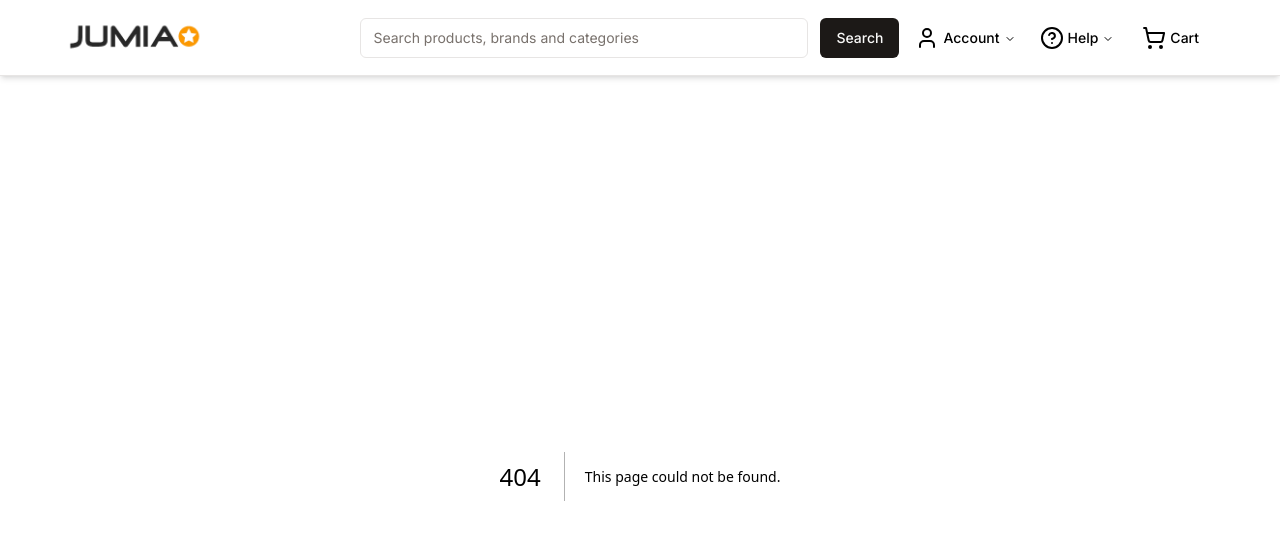
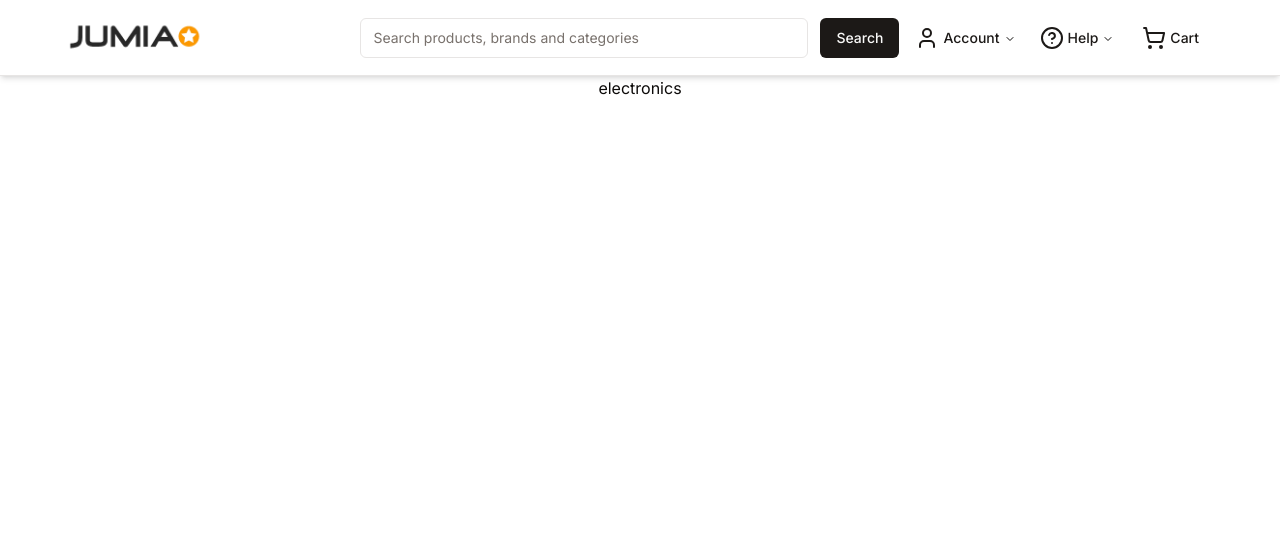
Before and after one commit to JoshIri360/jumia-clone, a Next.js app: page /category/electronics in a window 1280 px wide. Before the commit this address had no page. Shown: the top 540 px of the page. Built offline with nearby package versions, Linux system fonts and the light colour scheme.

Commit message:
📦 NEW: Add next-themes package and implement theme provider

```diff
--- /dev/null
+++ b/app/category/[id]/page.tsx
@@ -0,0 +1,24 @@
+export function generateStaticParams() {
+  return [
+    { id: "exercise-and-fitness" },
+    { id: "electronics" },
+    { id: "lingerie" },
+    { id: "clothing" },
+    { id: "kids-fashion" },
+    { id: "home-decor" },
+    { id: "shoes" },
+    { id: "sportswear" },
+    { id: "watches" },
+    { id: "yoga" },
+    { id: "home-entertainment" },
+    { id: "heating-cooling-appliances" },
+    { id: "school-bags" },
+    { id: "furniture" },
+    { id: "washing-machines" },
+  ];
+}
+
+export default function Page({ params }: { params: { id: string } }) {
+  const { id } = params;
+  return <>{id}</>;
+}
--- a/app/layout.tsx
+++ b/app/layout.tsx
@@ -1,3 +1,4 @@
+import { ThemeProvider } from "@/components/theme-provider";
 import type { Metadata } from "next";
 import { Inter } from "next/font/google";
 import "./globals.css";
@@ -23,9 +24,18 @@ export default function RootLayout({
           <div className="w-full flex flex-center border-b shadow-md">
             <Nav />
           </div>
-          {children}
+          <ThemeProvider
+            attribute="class"
+            defaultTheme="system"
+            enableSystem
+            disableTransitionOnChange
+          >
+            {children}
+          </ThemeProvider>
         </main>
       </body>
     </html>
   );
 }
+
+export const dynamicParams = false;
--- /dev/null
+++ b/app/loading.tsx
@@ -0,0 +1,7 @@
+import React from "react";
+
+const loading = () => {
+  return <div>loading...</div>;
+};
+
+export default loading;
--- a/components/Nav.tsx
+++ b/components/Nav.tsx
@@ -22,8 +22,10 @@ import {
   ShoppingCart,
   User,
 } from "lucide-react";
+import { useTheme } from "next-themes";
 
 const Nav = () => {
+  const { theme, setTheme } = useTheme()
   const [open, setOpen] = React.useState(false);
   const navBar = React.useRef<HTMLDivElement>(null);
 
@@ -49,7 +51,7 @@ const Nav = () => {
         <div className="flex gap-3">
           <Input
             placeholder="Search products, brands and categories"
-            className="w-48 md:w-[20vw] lg:w-[35vw]"
+            className="w-48 md:w-[20vw] lg:w-[35vw] text-primary"
           />
           <Button>Search</Button>
         </div>
@@ -57,7 +59,7 @@ const Nav = () => {
           <NavigationMenuList>
             <NavigationMenuItem>
               <NavigationMenuTrigger className="!px-2">
-                <div className="flex flex-center gap-1">
+                <div className="flex flex-center gap-1 text-primary">
                   <User />
                   Account
                 </div>
@@ -66,7 +68,7 @@ const Nav = () => {
                 <NavigationMenuLink
                   className={`${navigationMenuTriggerStyle()}`}
                 >
-                  <div className="flex items-center gap-1">
+                  <div className="flex items-center gap-1 text-primary">
                     <User />
                     My Account
                   </div>
@@ -74,7 +76,7 @@ const Nav = () => {
                 <NavigationMenuLink
                   className={`${navigationMenuTriggerStyle()}`}
                 >
-                  <div className="flex items-center gap-1">
+                  <div className="flex items-center gap-1 text-primary">
                     <Package2 />
                     Orders
                   </div>
@@ -82,7 +84,7 @@ const Nav = () => {
                 <NavigationMenuLink
                   className={`${navigationMenuTriggerStyle()}`}
                 >
-                  <div className="flex items-center gap-1">
+                  <div className="flex items-center gap-1 text-primary">
                     <Heart />
                     Saved Items
                   </div>
@@ -95,7 +97,7 @@ const Nav = () => {
           <NavigationMenuList>
             <NavigationMenuItem>
               <NavigationMenuTrigger className="!px-2">
-                <div className="flex flex-center gap-1">
+                <div className="flex flex-center gap-1 text-primary">
                   <HelpCircle />
                   Help
                 </div>
@@ -104,23 +106,29 @@ const Nav = () => {
                 <NavigationMenuLink
                   className={`${navigationMenuTriggerStyle()}`}
                 >
-                  <div className="flex items-center gap-1">Help Center</div>
+                  <div className="flex items-center gap-1 text-primary">
+                    Help Center
+                  </div>
                 </NavigationMenuLink>
                 <NavigationMenuLink
                   className={`${navigationMenuTriggerStyle()}`}
                 >
-                  <div className="flex items-center gap-1">Place an order</div>
+                  <div className="flex items-center gap-1 text-primary">
+                    Place an order
+                  </div>
                 </NavigationMenuLink>
                 <NavigationMenuLink
                   className={`${navigationMenuTriggerStyle()}`}
                 >
-                  <div className="flex items-center gap-1">Payment options</div>
+                  <div className="flex items-center gap-1 text-primary">
+                    Payment options
+                  </div>
                 </NavigationMenuLink>
               </NavigationMenuContent>
             </NavigationMenuItem>
             <NavigationMenuItem>
               <div
-                className={`${navigationMenuTriggerStyle()} flex flex-center gap-1 px-4 cursor-pointer`}
+                className={`${navigationMenuTriggerStyle()} flex flex-center gap-1 text-primary px-4 cursor-pointer`}
               >
                 <ShoppingCart />
                 Cart
--- /dev/null
+++ b/components/ThemeToggle.tsx
@@ -0,0 +1,40 @@
+"use client"
+
+import * as React from "react"
+import { MoonIcon, SunIcon } from "@radix-ui/react-icons"
+import { useTheme } from "next-themes"
+
+import { Button } from "@/components/ui/button"
+import {
+  DropdownMenu,
+  DropdownMenuContent,
+  DropdownMenuItem,
+  DropdownMenuTrigger,
+} from "@/components/ui/dropdown-menu"
+
+export function ModeToggle() {
+  const { setTheme } = useTheme()
+
+  return (
+    <DropdownMenu>
+      <DropdownMenuTrigger asChild>
+        <Button variant="outline" size="icon">
+          <SunIcon className="h-[1.2rem] w-[1.2rem] rotate-0 scale-100 transition-all dark:-rotate-90 dark:scale-0" />
+          <MoonIcon className="absolute h-[1.2rem] w-[1.2rem] rotate-90 scale-0 transition-all dark:rotate-0 dark:scale-100" />
+          <span className="sr-only">Toggle theme</span>
+        </Button>
+      </DropdownMenuTrigger>
+      <DropdownMenuContent align="end">
+        <DropdownMenuItem onClick={() => setTheme("light")}>
+          Light
+        </DropdownMenuItem>
+        <DropdownMenuItem onClick={() => setTheme("dark")}>
+          Dark
+        </DropdownMenuItem>
+        <DropdownMenuItem onClick={() => setTheme("system")}>
+          System
+        </DropdownMenuItem>
+      </DropdownMenuContent>
+    </DropdownMenu>
+  )
+}
--- /dev/null
+++ b/components/theme-provider.tsx
@@ -0,0 +1,9 @@
+"use client";
+
+import * as React from "react";
+import { ThemeProvider as NextThemesProvider } from "next-themes";
+import { type ThemeProviderProps } from "next-themes/dist/types";
+
+export function ThemeProvider({ children, ...props }: ThemeProviderProps) {
+  return <NextThemesProvider {...props}>{children}</NextThemesProvider>;
+}
--- a/package.json
+++ b/package.json
@@ -15,6 +15,7 @@
     "clsx": "^2.1.0",
     "lucide-react": "^0.309.0",
     "next": "14.0.4",
+    "next-themes": "^0.2.1",
     "react": "^18",
     "react-dom": "^18",
     "tailwind-merge": "^2.2.0",
```
Also changed, not shown: components/Feed.tsx (+19 -7 lines), 1 other file (tests, documents, lock files or other folders).
